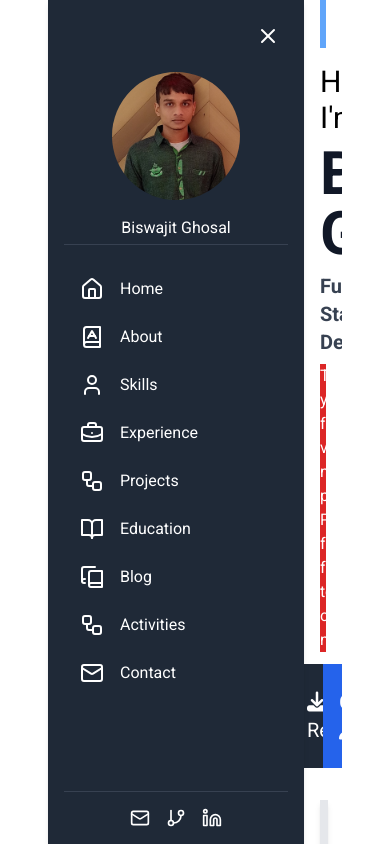
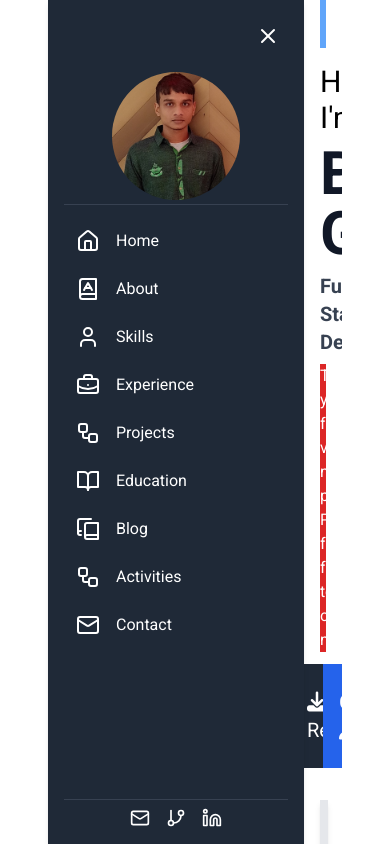
Before and after one commit to BiswajitGhosal2000/portfolio_react, a React (Create React App) app: page /projects in a window 390 px wide. Shown: the top 844 px of the page. Built offline with nearby package versions, Linux system fonts and the light colour scheme.

Commit message:
Refactor Projects and Sidebar components; remove unnecessary text and adjust layout for improved responsiveness

```diff
--- a/src/components/Projects.jsx
+++ b/src/components/Projects.jsx
@@ -30,9 +30,6 @@ function Projects() {
     return (
         <div className="container">
             <HeadingTitle title={"Projects"} />
-            <p className="text-center text-lg mb-12">
-                Explore the live demos and details of my latest projects. Click on each card to learn more.
-            </p>
             <div className="grid grid-cols-1 md:grid-cols-2 lg:grid-cols-3 gap-6">
                 {projects.map((project, index) => (
                     <div key={index} className="relative bg-white shadow-lg rounded-lg overflow-hidden group">
--- a/src/components/Sidebar.jsx
+++ b/src/components/Sidebar.jsx
@@ -32,22 +32,23 @@ const Sidebar = ({ isOpen, toggleSidebar }) => {
                 </button>
             </div>
             {isOpen && <img src={profilephoto} alt="Profile" className="w-32 h-32 rounded-full mx-auto mt-4" />}
-            <p className="text-center mt-4">Biswajit Ghosal</p>
+            {!isOpen && <p className="text-center mt-4">Biswajit Ghosal</p>}
             <hr className="my-1 border-gray-700" />
             {/* Sidebar Navigation */}
-            <nav className="flex-grow mt-4">
+            <nav className="flex-grow mt-2">
                 {sidebar_data.map((item, index) => (
                     <a
                         key={index}
                         href={item.link}
-                        className={`flex items-center ${isOpen ? 'justify-start' : 'justify-center'} gap-4 px-4 py-3 hover:bg-gray-700 rounded-md transition-all`}
+                        {...(isOpen ? {} : { title: item.name })}
+                        className={`flex items-center ${isOpen ? 'justify-start' : 'justify-center'} gap-4 p-3 hover:bg-gray-700 rounded-md transition-all`}
                     >
                         <item.icon size={24} />
                         {isOpen && <span>{item.name}</span>}
                     </a>
                 ))}
             </nav>
-            {isOpen && <hr className="my-4 border-gray-700" />}
+            {isOpen && <hr className="my-2 border-gray-700" />}
 
             {/* Sidebar Footer Links */}
             {isOpen &&
--- a/src/components/tools/HeadingTitle.jsx
+++ b/src/components/tools/HeadingTitle.jsx
@@ -2,7 +2,7 @@ import React from 'react';
 
 function HeadingTitle({ title }) {
     return (
-        <div className="relative w-full mb-8 p-2">
+        <div className="relative w-full mb-4 p-2">
             <h2 className="text-[#312d2d] text-[35px] font-bold tracking-[3px] m-0">
                 {title}
             </h2>
```
